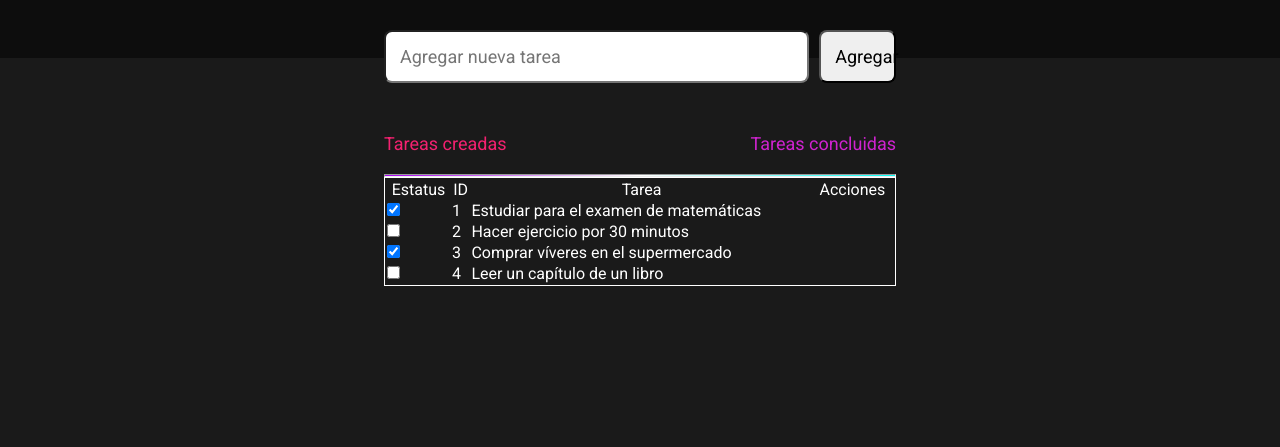
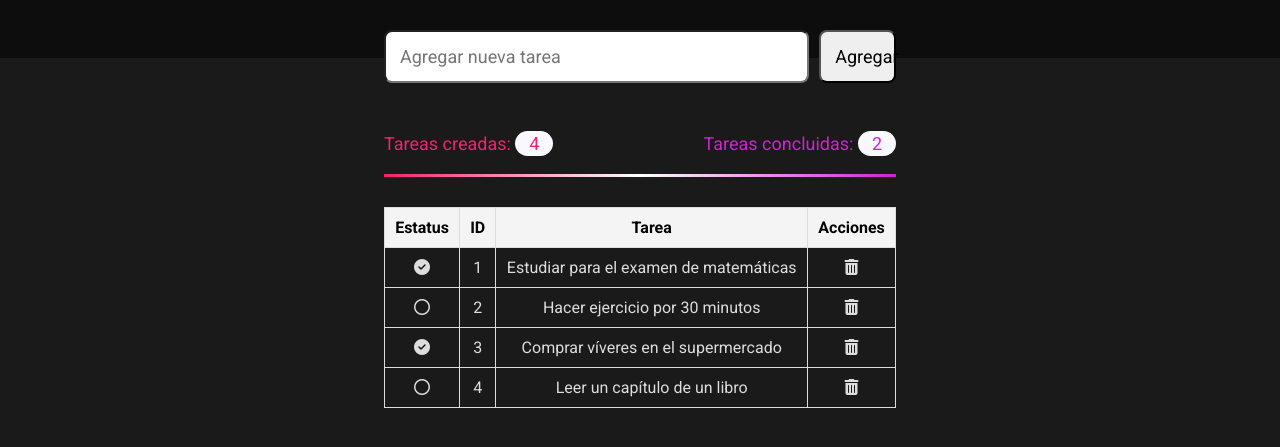
Before and after one commit to DanielCornelio/d5-todo, a plain HTML site: page index.html in a window 1280 px wide. Shown: the part 173-620 px from the top of the page. Drawn offline with Linux system fonts and the light colour scheme.

Commit message:
se agrega funcionalidades

```diff
--- a/assets/css/styles.css
+++ b/assets/css/styles.css
@@ -65,13 +65,45 @@ body{
 .concluidas{
     color: #cf23cf;
 }
+.count{
+    background-color: ghostwhite;
+    padding: 2px 14px;
+    border-radius: 15px;
+}
 .divider{
     background: #a502ee;
-   background: linear-gradient(to right, #a502ee, #ffffff, #02fff7);
+   background: linear-gradient(to right, #f32170, #ffffff, #cf23cf);
    height: 3px;
+   border: none;
 }
+
+
 table{
-    color: #ffffff;
     width: 100%;
     border: 1px solid #fff;
+    margin-top: 30px;
+    text-align: center;
+    border-collapse: collapse;
+
 }
+
+
+  th, td {
+    border: 1px solid #ddd;
+    padding: 10px;
+    text-align: center;
+  }
+
+  th {
+    background-color: #f4f4f4;
+    font-weight: bold;
+  }
+  td{
+    color: #ddd;
+  }
+#toggleTask{
+    cursor: pointer;
+}
+.eliminar{
+    cursor: pointer;
+}
--- a/assets/js/script.js
+++ b/assets/js/script.js
@@ -1,3 +1,10 @@
+const tbody = document.querySelector('.tb')
+const agregarBtn = document.querySelector('.btnAgregar')
+const toggleTask = document.querySelector('#toggleTask')
+let input = document.querySelector('.inputTask')
+const creadas = document.querySelector('.count__creadas')
+const concluidas = document.querySelector('.count__concluidas')
+
 const tasks = [
   {
     "id": 1,
@@ -21,24 +28,44 @@ const tasks = [
   }
 ]
 
-const tbody = document.querySelector('.tb')
-const agregarBtn = document.querySelector('.btnAgregar')
-let input = document.querySelector('.inputTask')
 
+const contar = ()=>{
+  let total = tasks.length
+  let terminadas = tasks.filter((task) => task.completada).length
+  creadas.innerText = total
+  concluidas.innerText = terminadas
+}
+const generarIdUnico = () => {
+  if (tasks.length === 0) return 1;
+  return Math.max(...tasks.map(task => task.id)) + 1;
+};
+const actualizarEstado = (id) =>{
+  const task = tasks.find((task) => task.id === id);
+  task.completada = !task.completada;
+  mostrarTareas();
+
+}
+const eliminarTarea = (id) =>{
+  const indeceTarea = tasks.findIndex(task => task.id ===id)
+  tasks.splice(indeceTarea, 1);
+  mostrarTareas()
+
+}
 
 const mostrarTareas = () => {
   let html = "";
   tasks.forEach(task => {
+
     html += `
       <tr>
-        <td><input type="checkbox" name="" id="" readonly ${task.completada ? 'checked' : ''}></td>
+        <td><span id="toggleTask" onclick='actualizarEstado(${task.id})'>${task.completada ? '<i class="fa-solid fa-circle-check"></i>' : '<i class="fa-regular fa-circle"></i>'}</span></td>
         <td>${task.id}</td>
         <td>${task.descripcion}</td>
-        <td></td>
-        <td></td>
+        <td><span class='eliminar' onclick='eliminarTarea(${task.id})'><i class="fa-solid fa-trash-can"></i></span></td>
       </tr>
     `
   })
+  contar()
   tbody.innerHTML = html
 }
 mostrarTareas()
@@ -54,7 +81,7 @@ const agregarTarea = (e) => {
   }
 
   const tarea = {
-    id: tasks.length + 1,
+    id: generarIdUnico(),
     descripcion: valor,
     completada: false
   }
@@ -62,10 +89,8 @@ const agregarTarea = (e) => {
   input.value = ''
   mostrarTareas()
 
-  console.log(tarea)
-  console.log(tasks)
+}
 
-}
-console.log(tasks)
+
 
 agregarBtn.addEventListener('click', agregarTarea)
--- a/index.html
+++ b/index.html
@@ -4,7 +4,9 @@
     <meta charset="UTF-8" />
     <meta name="viewport" content="width=device-width, initial-scale=1.0" />
     <title>Todo List</title>
+    <script src="https://kit.fontawesome.com/79d7e823c9.js" crossorigin="anonymous"></script>
     <link rel="stylesheet" href="./assets/css/styles.css" />
+
   </head>
   <body>
     <header class="header">
@@ -21,8 +23,8 @@
           <button class="btnAgregar">Agregar</button>
         </form>
         <div class="info">
-          <p class="creadas">Tareas creadas</p>
-          <p class="concluidas">Tareas concluidas</p>
+          <p class="creadas">Tareas creadas: <span class="count count__creadas"></span></p>
+          <p class="concluidas">Tareas concluidas: <span class="count count__concluidas"></span></p>
         </div>
         <hr class="divider"/>
         <table>
```
